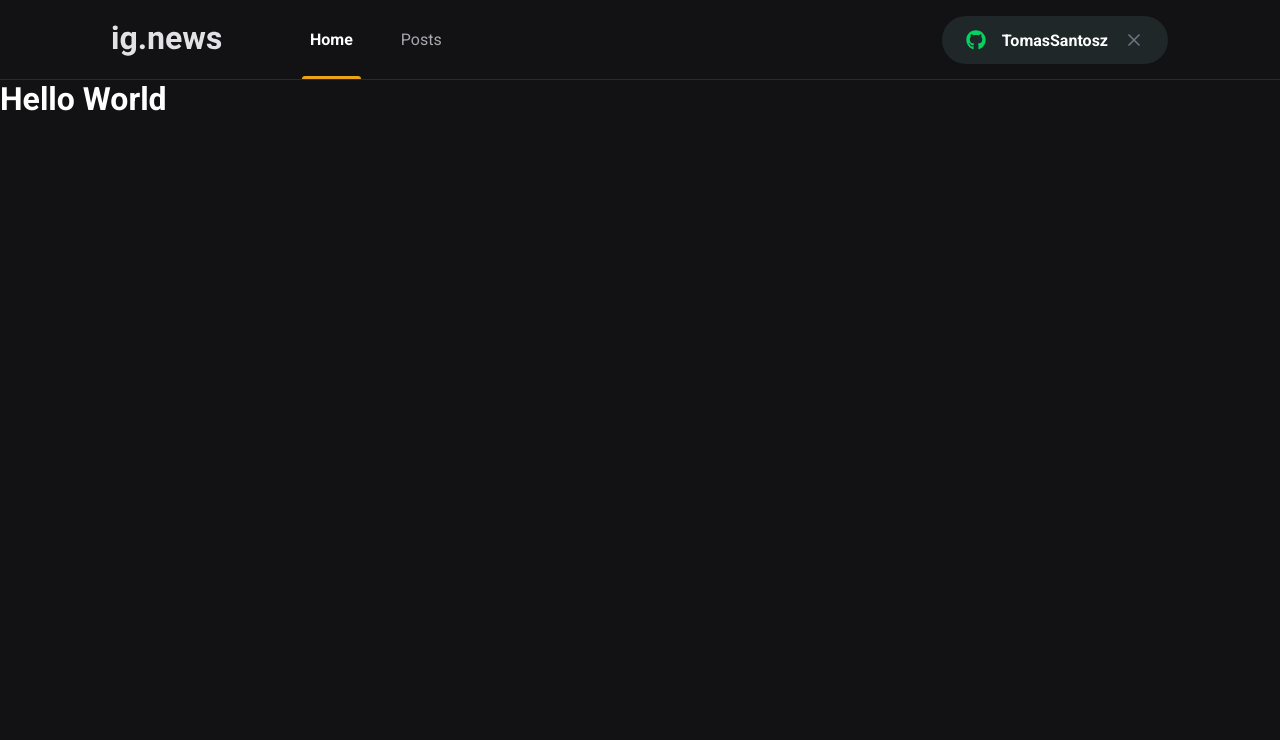
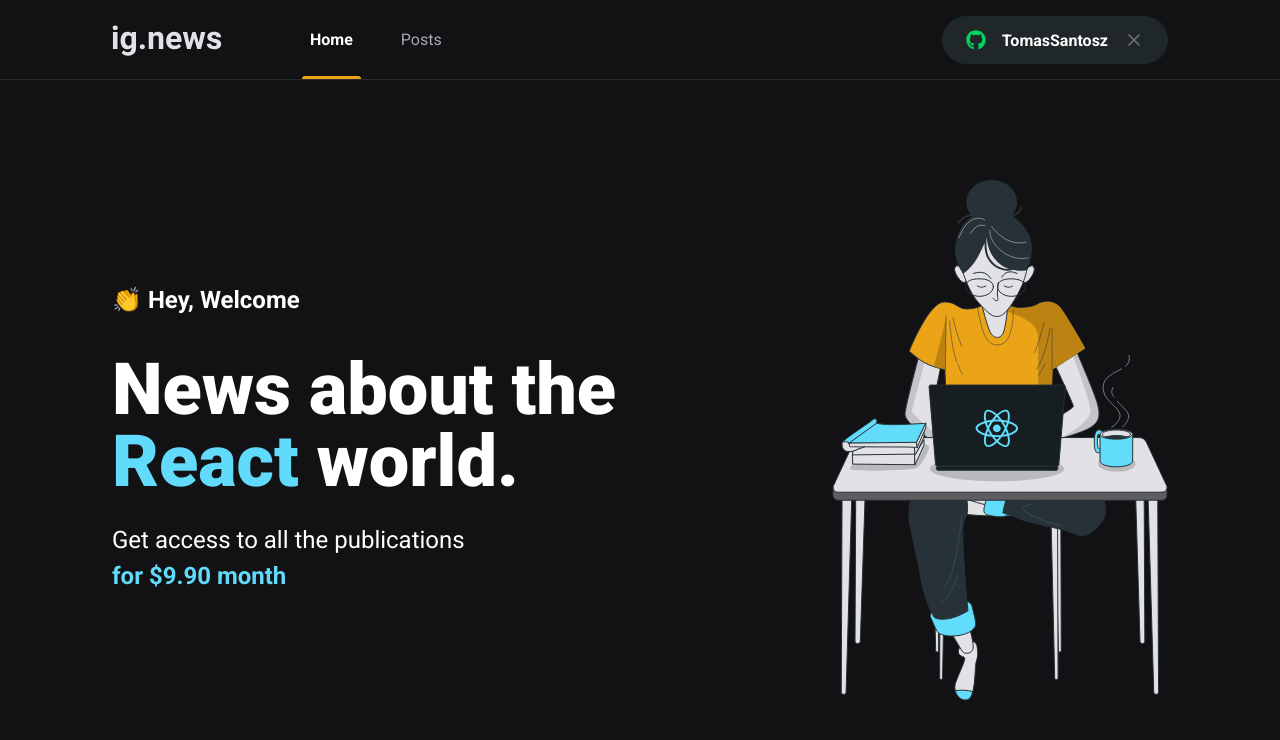
Before and after one commit to TomasSantosz/ignews, a Next.js app: page / in a window 1280 px wide. Shown: the top 740 px of the page. Built offline with nearby package versions, Linux system fonts and the light colour scheme.

Commit message:
feat: add style in home page

```diff
--- /dev/null
+++ b/src/pages/home.module.scss
@@ -0,0 +1,43 @@
+.contentContainer{
+    max-width: 1120px;
+    margin: 0 auto;
+    padding: 0 2rem;
+    height: calc(100vh - 5rem);
+
+    display: flex;
+    align-items: center;
+    justify-content: space-between;
+
+}
+
+.hero{
+    max-width: 600px;
+
+    > span{
+        font-size: 1.5rem;
+        font-weight: bold;
+    }
+
+    h1{
+        font-size: 4.5rem;
+        line-height: 4.5rem;
+        font-weight: 900;
+        margin-top: 2.5rem;
+
+        span{
+            color: var(--cyan-500);
+        }
+    }
+    p{
+        font-size: 1.5rem;
+        line-height: 2.25rem;
+        margin-top: 1.5rem;
+
+        span{
+            color: var(--cyan-500);
+            font-weight: bold;
+        }
+
+    }
+
+}
--- a/src/pages/index.tsx
+++ b/src/pages/index.tsx
@@ -1,14 +1,23 @@
 import Head from 'next/head';
 
+import styles from './home.module.scss';
 export default function Home() {
   return (
     <>
       <Head>
-          <title>Início | ig.news</title>
-        </Head>
-      <h1>
-        Hello World
-      </h1>
+        <title>Home | ig.news</title>
+      </Head>
+      <main className={styles.contentContainer}>
+        <section className={styles.hero}>
+          <span>👏 Hey, Welcome</span>
+          <h1>News about the <span>React</span> world.</h1>
+          <p>
+            Get access to all the publications <br/>
+            <span>for $9.90 month</span>
+          </p>
+        </section>
+        <img src="/images/avatar.svg" alt="Girl coding" />
+      </main>
     </>
   )
 }
```
